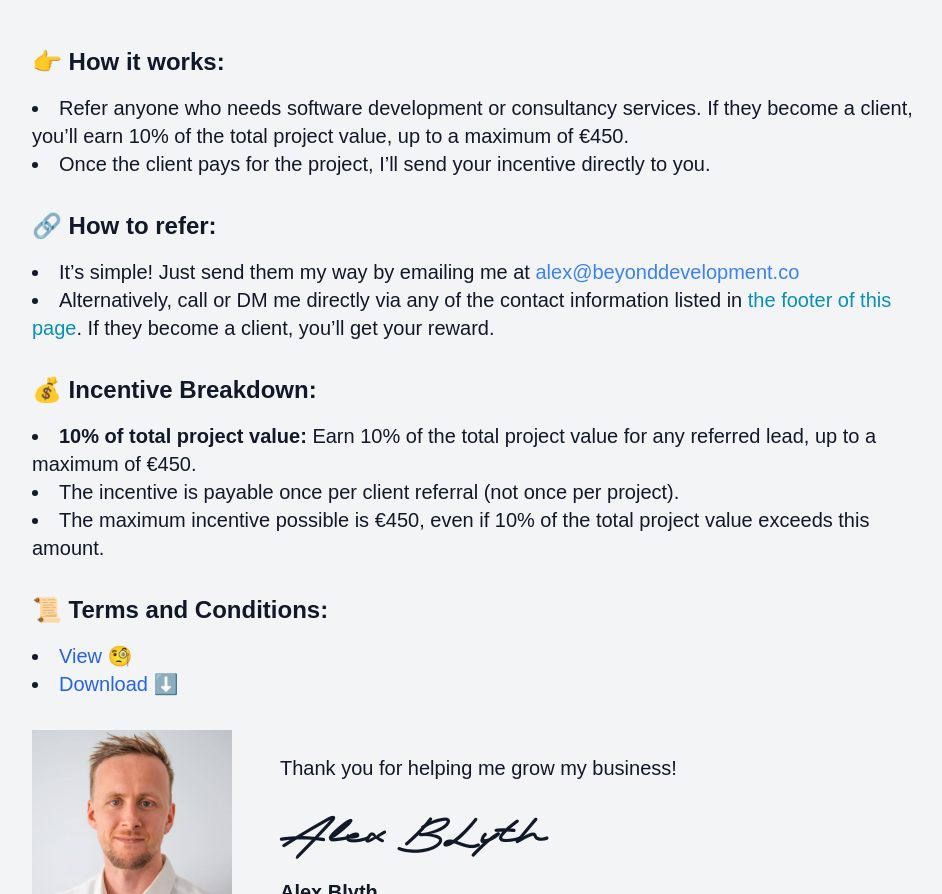
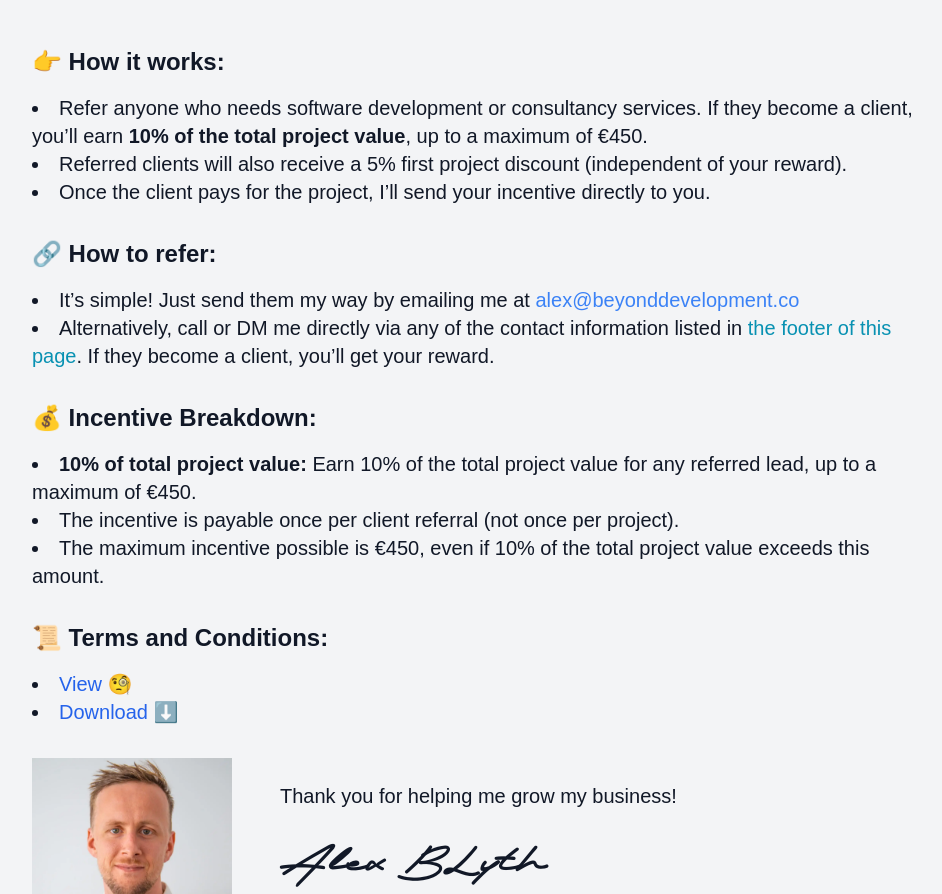
Before and after one commit to blyal/beyond-retail, a Next.js app: page /referrals in a window 1280 px wide. Shown: the part 1635-2529 px from the top of the page, without its empty margins (160-1102 px from the left). Built offline with nearby package versions, Linux system fonts and the light colour scheme.

Commit message:
feat: edits to referral page

```diff
--- a/src/app/referrals/page.tsx
+++ b/src/app/referrals/page.tsx
@@ -92,8 +92,13 @@ const ReferralProgram = () => {
           <ul className="list-disc list-inside mb-8 text-xl">
             <li>
               Refer anyone who needs software development or consultancy
-              services. If they become a client, you’ll earn 10% of the total
-              project value, up to a maximum of €450.
+              services. If they become a client, you’ll earn{" "}
+              <strong>10% of the total project value</strong>, up to a maximum
+              of €450.
+            </li>
+            <li>
+              Referred clients will also receive a 5% first project discount
+              (independent of your reward).
             </li>
             <li>
               Once the client pays for the project, I’ll send your incentive
```
